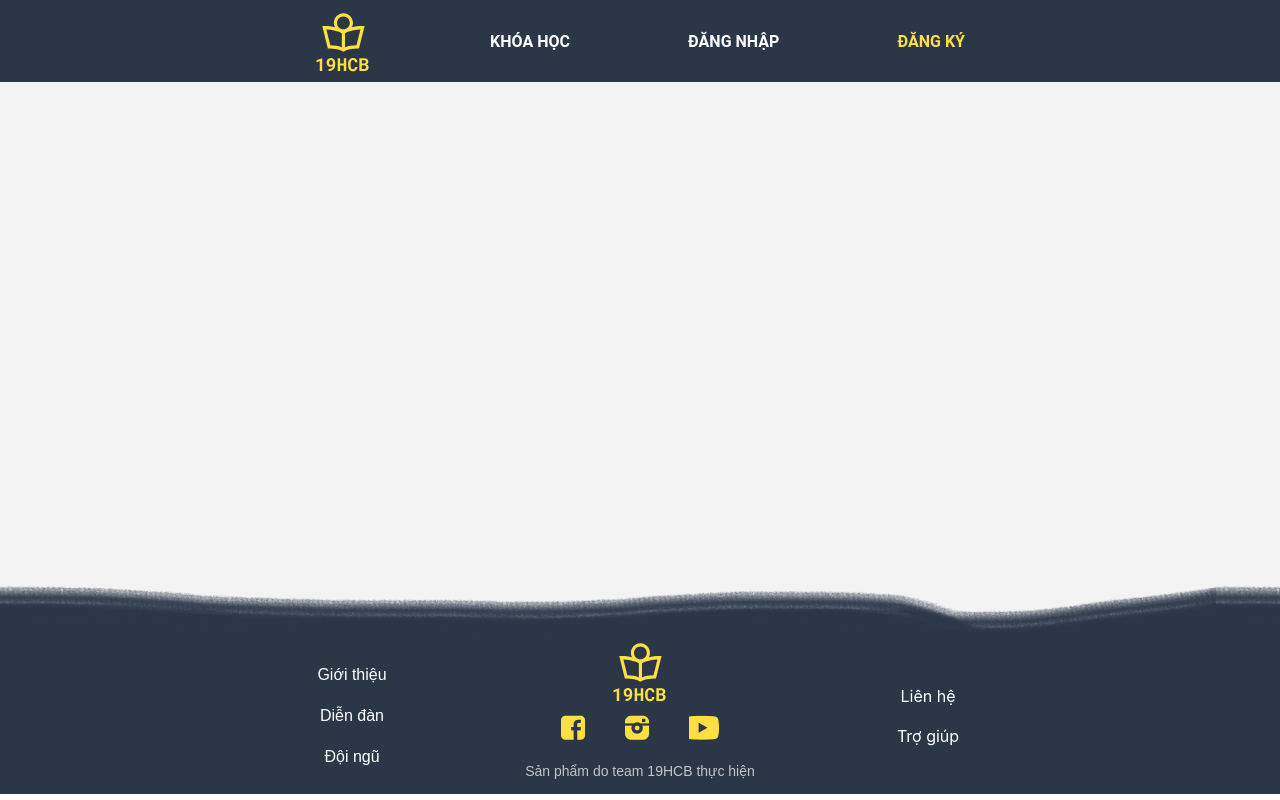
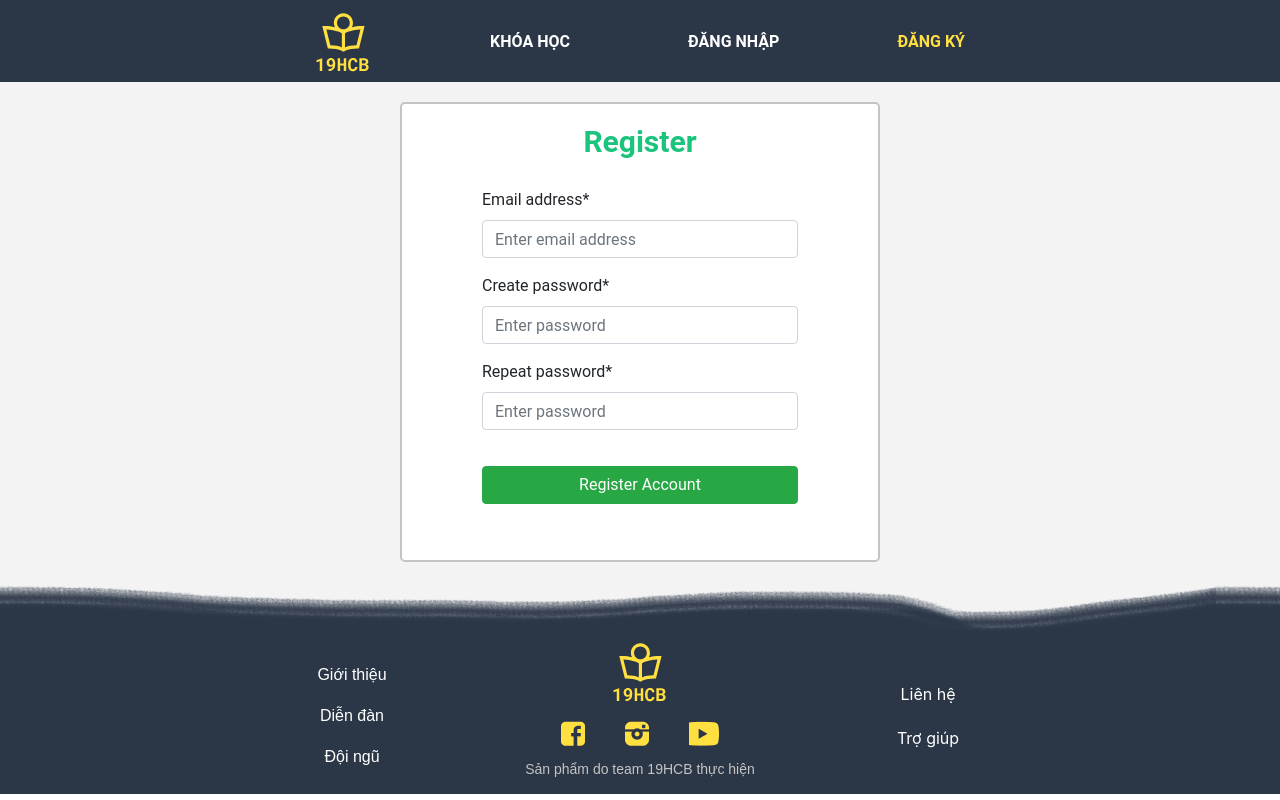
Before and after one commit to ntnhan997/HoTroOnTHPT, a React (Create React App) app in the folder frontend/: page /dangky in a window 1280 px wide. Built offline with nearby package versions, Linux system fonts and the light colour scheme.

Commit message:
login and register page

```diff
--- a/frontend/src/App.css
+++ b/frontend/src/App.css
@@ -1,4 +1,4 @@
-.container {
+.container-page {
     position: relative;
     width: 100%;
     background: #F3F3F3;
@@ -26,6 +26,40 @@
 .header-right {
     display: flex;
     flex: 1;
+}
+
+.login-box {
+    width: 100%;
+    background-color: #fff;
+    border: 2px solid #c4c4c4;
+    border-radius: 5px;
+    margin: 20px 400px;
+    font-family: Roboto, sans-serif;
+}
+
+.login-title {
+    font-weight: bold;
+    font-size: 30px;
+    line-height: 36px;
+    text-align: center;
+    padding: 20px;
+    color: #1BC47D;
+}
+
+.login-form {
+    margin: 0 80px;
+}
+
+.input-group input {
+    width: 100%;
+    color: #696F79;
+}
+
+.btn-login-2 {
+    width: 100%;
+    background: #28a745;
+    border-radius: 6px;
+    margin-top: 20px;
 }
 
 .logo {
@@ -193,7 +227,7 @@
 }
 
 .box-course {
-    padding: 0 20px 20px 20px;
+    padding: 10px 20px 20px 20px;
 }
 
 .box-course>h4 {
--- a/frontend/src/App.js
+++ b/frontend/src/App.js
@@ -17,12 +17,14 @@ import ig from './images/instagram.png';
 import yt from './images/youtube.png';
 import ListChapter from './components/ListChapter';
 import DetailsChapter from './components/DetailsChapter';
+import Login from "./components/Login";
+import Register from "./components/Register";
 
 
 function App() {
   return (
     <Router>
-    <div className="container">
+    <div className="container-page">
       <div className="header">
         <div className="header-left"></div>
         <div className="header-mid">
@@ -44,6 +46,9 @@ function App() {
 
         <Route exact path="/khoahoc/:name" component={ListChapter} />
 
+        <Route exact path="/dangnhap" component={Login} />
+
+        <Route exact path="/dangky" component={Register} />
       </div>
       </Switch>
       <div className="footer">
--- /dev/null
+++ b/frontend/src/components/Login.js
@@ -0,0 +1,37 @@
+/* eslint-disable no-unused-vars */
+import React, { useContext } from 'react';
+import { CourseContext } from '../context';
+import Subject from './Subject';
+import {
+    Link
+  } from "react-router-dom";
+
+import { InputGroup, FormControl, Button, InputGroupAddon, InputGroupText, Input } from 'react-bootstrap';
+// import 'bootstrap/dist/css/bootstrap.min.css';
+
+
+import InfoUser from './InfoUser';
+
+const Login = () => {
+    return (
+    <>
+        <div className="login-box">
+            <h4 className="login-title">Login</h4>
+            <div className="login-form">
+                    <label htmlFor="basic-url">Email address*</label>
+                    <InputGroup className="mb-3">
+                        <FormControl aria-describedby="basic-addon1" placeholder="Enter email address"/>
+                    </InputGroup>
+
+                    <label htmlFor="basic-url">Password*</label>
+                    <InputGroup className="mb-3">
+                        <FormControl aria-describedby="basic-addon1" placeholder="Enter password"/>
+                    </InputGroup>
+                    <Button className="btn-login-2" variant="success">Login</Button>
+            </div>
+        </div>
+    </>
+    )
+}
+
+export default Login;
--- /dev/null
+++ b/frontend/src/components/Register.js
@@ -0,0 +1,42 @@
+/* eslint-disable no-unused-vars */
+import React, { useContext } from 'react';
+import { CourseContext } from '../context';
+import Subject from './Subject';
+import {
+    Link
+  } from "react-router-dom";
+
+import { InputGroup, FormControl, Button, InputGroupAddon, InputGroupText, Input } from 'react-bootstrap';
+import 'bootstrap/dist/css/bootstrap.min.css';
+
+
+import InfoUser from './InfoUser';
+
+const Register = () => {
+    return (
+    <>
+        <div className="login-box">
+            <h4 className="login-title">Register</h4>
+            <div className="login-form">
+                    <label htmlFor="basic-url">Email address*</label>
+                    <InputGroup className="mb-3">
+                        <FormControl aria-describedby="basic-addon1" placeholder="Enter email address"/>
+                    </InputGroup>
+
+                    <label htmlFor="basic-url">Create password*</label>
+                    <InputGroup className="mb-3">
+                        <FormControl aria-describedby="basic-addon1" placeholder="Enter password"/>
+                    </InputGroup>
+
+                    <label htmlFor="basic-url">Repeat password*</label>
+                    <InputGroup className="mb-3">
+                        <FormControl aria-describedby="basic-addon1" placeholder="Enter password"/>
+                    </InputGroup>
+                    <Button className="btn-login-2" variant="success">Register Account</Button>
+            </div>
+        </div>
+    </>
+    )
+}
+
+export default Register;
```
